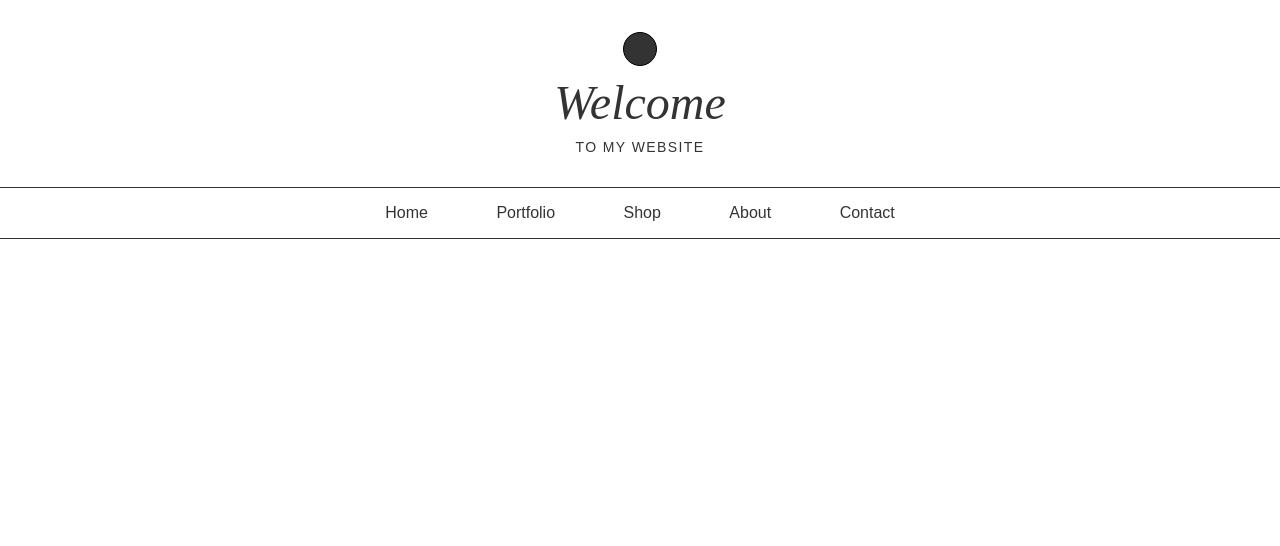
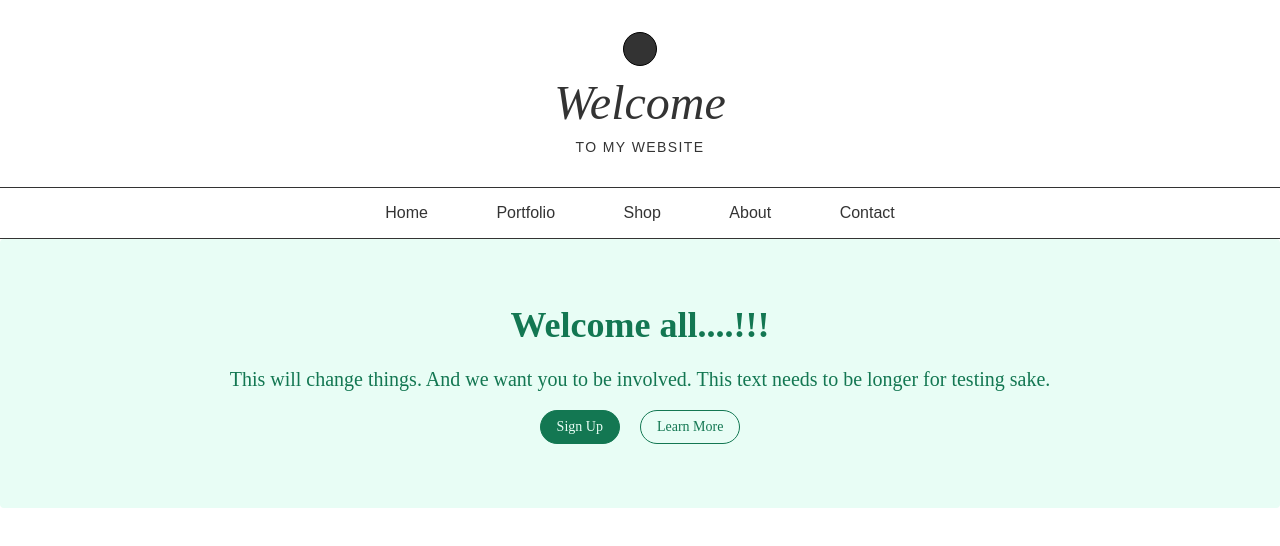
Before and after one commit to daliyajohn/Tachyons, a plain HTML site: page index.html in a window 1280 px wide. Drawn offline with nearby package versions, Linux system fonts and the light colour scheme.

Commit message:
Banner fix

```diff
--- a/index.html
+++ b/index.html
@@ -10,7 +10,7 @@
 
 <body>
   <!-- nav start -->
-  <header class="bg-white black-80 tc pv4 avenir">
+  <header class="bg-white black-80 tc pt4 avenir">
     <a href="" class="bg-black-80 ba b--black dib pa3 w2 h2 br-100">
       <svg class="white" data-icon="skull" viewBox="0 0 32 32" style="fill:currentcolor">
         <title>skull icon</title>
@@ -27,8 +27,28 @@
       <a class="f6 f5-l link bg-animate black-80 hover-bg-light-yellow dib pa3 ph4-l" href="/contact">Contact</a>
     </nav>
   </header>
+  <!-- nav end -->
 
-  <!-- nav end -->
+  <!-- banner start -->
+  <article class="mw10 center ph3 ph5-ns tc br2 pv5 bg-washed-green dark-green mb5">
+    <h1 class="fw6 f3 f2-ns lh-title mt0 mb3">
+      Welcome all....!!!
+    </h1>
+    <h2 class="fw2 f4 lh-copy mt0 mb3">
+      This will change things. And we want you to be involved. This text needs to be longer for testing sake.
+    </h2>
+    <div>
+      <a class="f6 br-pill bg-dark-green no-underline washed-green ba b--dark-green grow pv2 ph3 dib mr3" href="#">
+        Sign Up
+      </a>
+      <a class="f6 br-pill dark-green no-underline ba grow pv2 ph3 dib" href="#">
+        Learn More
+      </a>
+    </div>
+  </article>
+  <!-- banner end -->
+
+  <!-- content start -->
 </body>
 
 </html>
```
